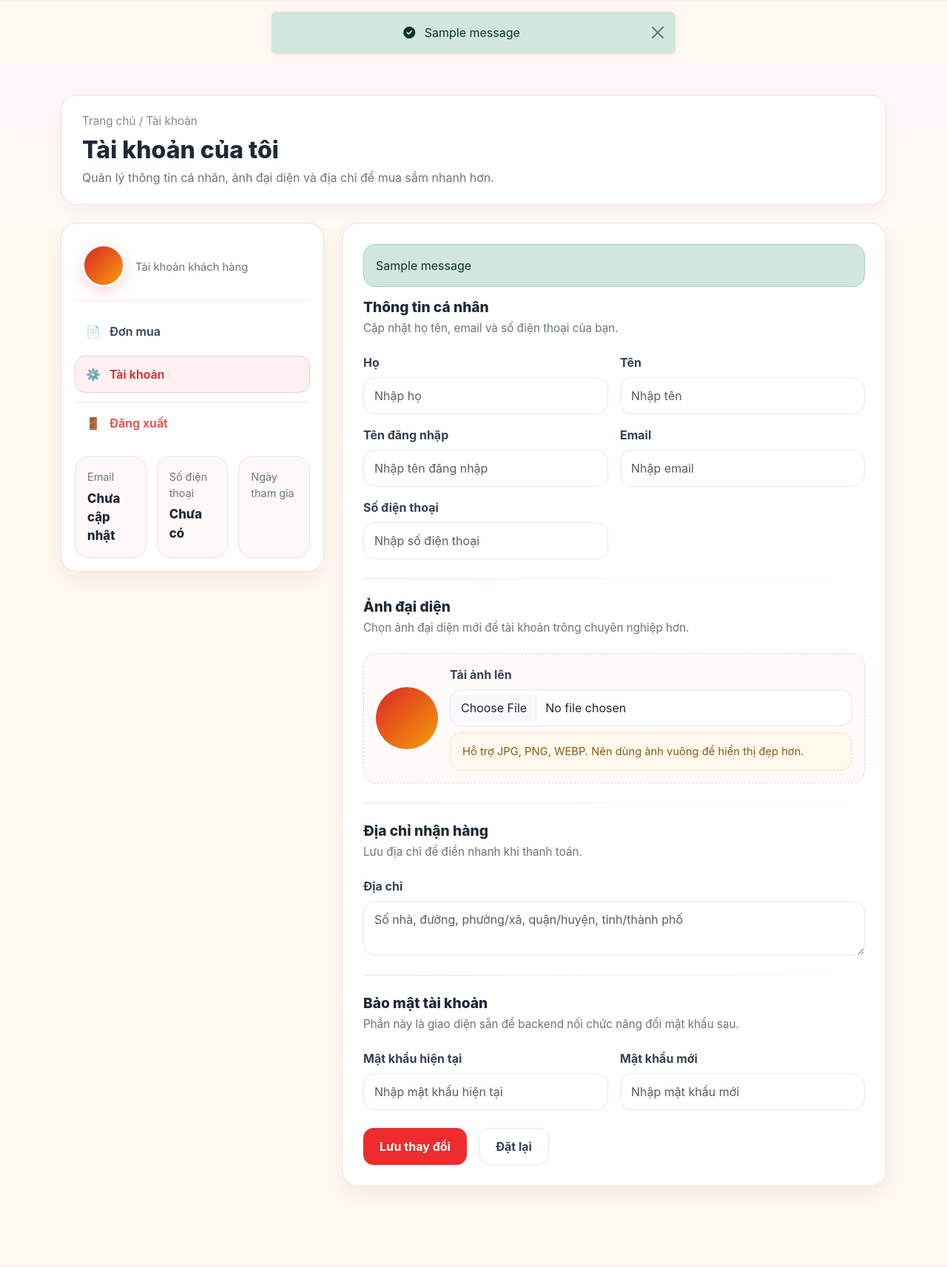
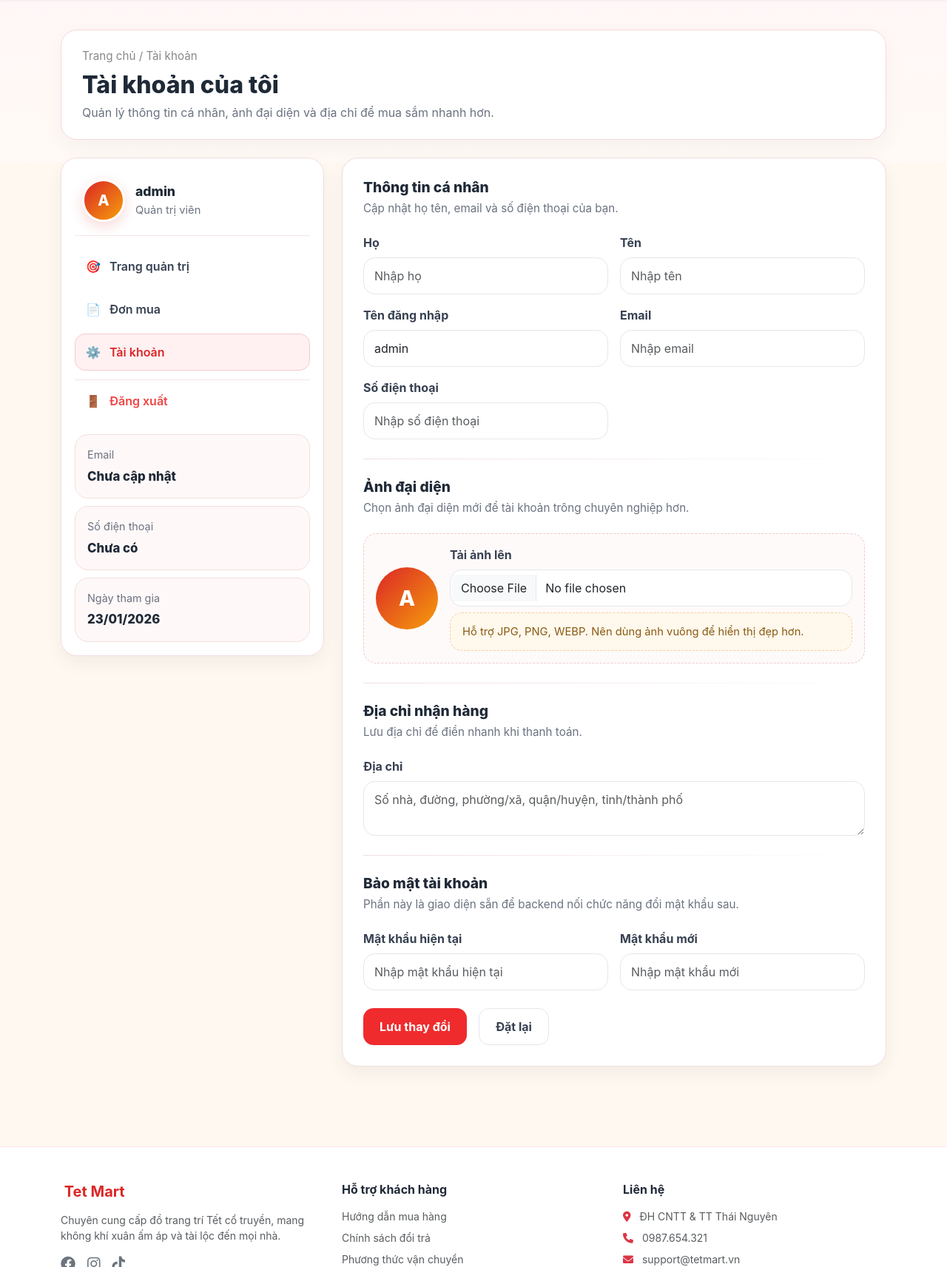
Before and after one commit to sonle-dev/TetMart-Core, a Django app: page /auth/account/ in a window 1280 px wide. Shown: the part 77-1790 px from the top of the page at 74% size. Run offline with Django 5.2, Linux system fonts and the light colour scheme; a user stored in the database is signed in; data comes from the database, SQL or seed files in the repository; tables that the repository leaves empty hold one stand-in row (values such as "Sample post"); one stand-in notice (Sample message) is shown.

Commit message:
feat: Hoàn thiện chức năng quản lí tài khoản

```diff
--- a/templates/base.html
+++ b/templates/base.html
@@ -131,24 +131,15 @@
     <main class="flex-grow-1">
 
         {% if messages %}
-            <div class="container mt-3">
-                <div class="row justify-content-center">
-                    <div class="col-md-6">
-                        {% for message in messages %}
-                            <div class="alert alert-{% if message.tags == 'error' %}danger{% else %}success{% endif %} alert-dismissible fade show shadow-sm border-0 text-center" role="alert">
-                                {% if message.tags == 'error' %}
-                                    <i class="fas fa-exclamation-triangle me-2"></i>
-                                {% else %}
-                                    <i class="fas fa-check-circle me-2"></i>
-                                {% endif %}
-                                {{ message }}
-                                <button type="button" class="btn-close" data-bs-dismiss="alert" aria-label="Close"></button>
-                            </div>
-                        {% endfor %}
-                    </div>
+            <div class="position-fixed start-50 translate-middle-x px-3"
+                style="top: 90px; z-index: 1080; width: min(92vw, 720px);">
+            {% for message in messages %}
+                <div class="alert alert-{{ message.tags|default:'success' }} shadow-sm border-0 mb-2 text-center">
+                {{ message }}
                 </div>
+            {% endfor %}
             </div>
-        {% endif %}
+            {% endif %}
 
         {% block content %}
         {% endblock %}
@@ -302,6 +293,12 @@ document.addEventListener('DOMContentLoaded', function () {
             }
         });
     });
+    document.querySelectorAll('.position-fixed .alert').forEach(function (el) {
+        setTimeout(function () {
+            el.style.opacity = '0';
+            setTimeout(() => el.remove(), 300);
+        }, 2500);
+    });
 });
 </script>
     {% block scripts %}{% endblock %}
--- a/templates/cart/cart_detail.html
+++ b/templates/cart/cart_detail.html
@@ -33,7 +33,7 @@
                             </div>
 
                             <div class="col-md-4 col-8">
-                                <a href="{% url 'product_detail' item.id %}" class="text-decoration-none text-dark">
+                                <a href="{% url 'product_detail' item.slug %}" class="text-decoration-none text-dark">
                                     <h6 class="fw-bold mb-1">{{ item.name }}</h6>
                                 </a>
                                 <div class="text-muted small">{{ item.category }}</div>
--- a/templates/includes/product_card.html
+++ b/templates/includes/product_card.html
@@ -2,7 +2,7 @@
 
 <div class="product-card h-100 d-flex flex-column">
     <div class="product-img-container">
-        <a href="{% url 'product_detail' p.id %}">
+        <a href="{% url 'product_detail' p.slug %}">
             <img src="{{ p.image }}" alt="{{ p.name }}">
         </a>
     </div>
@@ -13,7 +13,7 @@
             <small class="text-muted">{{ p.category }}</small>
         </div>
 
-        <a href="{% url 'product_detail' p.id %}" class="text-decoration-none text-reset">
+        <a href="{% url 'product_detail' p.slug %}" class="text-decoration-none text-reset">
             <h6 class="fw-bold mb-2">{{ p.name }}</h6>
         </a>
 
@@ -24,7 +24,7 @@
             </div>
 
             <div class="d-grid gap-2">
-                <a href="{% url 'product_detail' p.id %}" class="btn btn-primary-tet w-100">
+                <a href="{% url 'product_detail' p.slug %}" class="btn btn-primary-tet w-100">
                     Xem chi tiết
                 </a>
 
--- a/templates/includes/product_filters.html
+++ b/templates/includes/product_filters.html
@@ -4,7 +4,7 @@
   <div class="filter-card">
     <div class="filter-title">Bộ lọc</div>
 
-    <form method="get" action="{% url 'core:product_list' %}">
+    <form method="get" action="{% url 'product_list' %}">
       {% if filters.q %}
         <input type="hidden" name="q" value="{{ filters.q }}">
       {% endif %}
@@ -42,7 +42,7 @@
 
       <div class="d-grid gap-2 mt-3">
         <button type="submit" class="btn btn-outline-secondary">Áp dụng</button>
-        <a class="btn btn-light border" href="{% url 'core:product_list' %}">Xóa lọc</a>
+        <a class="btn btn-light border" href="{% url 'product_list' %}">Xóa lọc</a>
       </div>
     </form>
   </div>
--- a/templates/orders/order_success.html
+++ b/templates/orders/order_success.html
@@ -124,10 +124,10 @@
               </div>
 
               <div class="d-grid gap-3 mt-4">
-                <a href="{% url 'core:home' %}" class="btn btn-primary-tet btn-lg">
+                <a href="{% url 'home' %}" class="btn btn-primary-tet btn-lg">
                   Về trang chủ
                 </a>
-                <a href="{% url 'core:product_list' %}" class="btn btn-outline-tet btn-lg">
+                <a href="{% url 'product_list' %}" class="btn btn-outline-tet btn-lg">
                   Tiếp tục mua sắm
                 </a>
               </div>
--- a/templates/user/account.html
+++ b/templates/user/account.html
@@ -249,9 +249,22 @@
 
   .account-stat-grid {
     display: grid;
-    grid-template-columns: repeat(3, 1fr);
-    gap: 14px;
+    grid-template-columns: 1fr;
+    gap: 10px;
     margin-top: 20px;
+  }
+
+  .account-stat {
+    min-width: 0;
+    overflow: hidden;
+  }
+
+  .account-stat-value {
+    font-size: 0.95rem;
+    font-weight: 800;
+    color: #1f2937;
+    word-break: break-word;
+    overflow-wrap: anywhere;
   }
 
   .account-stat {
@@ -283,9 +296,16 @@
       grid-template-columns: 1fr;
     }
   }
+
+
+  .account-toast-wrap .alert {
+    box-shadow: 0 10px 30px rgba(0,0,0,0.12);
+    margin-bottom: 10px;
+  }
 </style>
 
 <section class="account-page">
+
   <div class="container">
     <div class="account-header">
       <div class="account-breadcrumb">Trang chủ / Tài khoản</div>
@@ -317,13 +337,13 @@
 
           <nav class="account-menu">
             {% if account_profile.is_staff %}
-              <a href="{% url 'dashboard:dashboard' %}">
+              <a href="{% url 'dashboard' %}">
                 <span>🎯</span>
                 <span>Trang quản trị</span>
               </a>
             {% endif %}
 
-            <a href="{% url 'my_orders' %}">
+            <a href="{% url 'orders:orders' %}">
               <span>📄</span>
               <span>Đơn mua</span>
             </a>
@@ -360,15 +380,6 @@
 
       <div class="col-lg-8">
         <div class="account-card">
-          {% if messages %}
-            <div class="mb-3">
-              {% for message in messages %}
-                <div class="alert alert-{{ message.tags|default:'info' }} rounded-4">
-                  {{ message }}
-                </div>
-              {% endfor %}
-            </div>
-          {% endif %}
 
           <form method="post" enctype="multipart/form-data">
             {% csrf_token %}
@@ -576,6 +587,7 @@
         reader.readAsDataURL(file);
       });
     }
+
   });
 </script>
 {% endblock %}
--- a/users/views.py
+++ b/users/views.py
@@ -1,5 +1,5 @@
 from django.shortcuts import render, redirect, get_object_or_404
-from django.contrib.auth import login, logout, authenticate
+from django.contrib.auth import login, logout, authenticate, update_session_auth_hash
 from django.contrib.auth.forms import AuthenticationForm
 from django.contrib import messages
 from django.contrib.auth.decorators import login_required, user_passes_test
@@ -148,4 +148,65 @@ def report_view(request):
 
 @login_required(login_url='login')
 def account_view(request):
-    return render(request, 'user/account.html')
+    user = request.user
+
+    if request.method == 'POST':
+        user.first_name = request.POST.get('first_name', '').strip()
+        user.last_name = request.POST.get('last_name', '').strip()
+        user.email = request.POST.get('email', '').strip()
+        user.phone = request.POST.get('phone', '').strip()
+        user.address = request.POST.get('address', '').strip()
+
+        new_username = request.POST.get('username', '').strip()
+        if new_username and new_username != user.username:
+            UserModel = user.__class__
+            if UserModel.objects.filter(username=new_username).exclude(pk=user.pk).exists():
+                messages.error(request, 'Tên đăng nhập đã tồn tại.')
+            else:
+                user.username = new_username
+
+        avatar = request.FILES.get('avatar')
+        if avatar:
+            user.avatar = avatar
+
+        current_password = request.POST.get('current_password', '')
+        new_password = request.POST.get('new_password', '')
+
+        if current_password or new_password:
+            if not current_password or not new_password:
+                messages.error(request, 'Vui lòng nhập đủ mật khẩu hiện tại và mật khẩu mới.')
+            elif not user.check_password(current_password):
+                messages.error(request, 'Mật khẩu hiện tại không đúng.')
+            else:
+                user.set_password(new_password)
+                update_session_auth_hash(request, user)
+                messages.success(request, 'Đã cập nhật mật khẩu.')
+
+        user.save()
+        messages.success(request, 'Đã cập nhật thông tin tài khoản.')
+        return redirect('account')
+
+    full_name = user.get_full_name() or user.username
+    avatar_url = user.avatar.url if user.avatar else ''
+
+    context = {
+        'account_profile': {
+            'full_name': full_name,
+            'avatar_url': avatar_url,
+            'avatar_initial': (user.username[:1] or 'U').upper(),
+            'is_staff': user.is_staff,
+            'email': user.email,
+            'phone': user.phone,
+            'joined_at': user.date_joined,
+        },
+        'form_data': {
+            'first_name': user.first_name,
+            'last_name': user.last_name,
+            'username': user.username,
+            'email': user.email,
+            'phone': user.phone,
+            'address': user.address,
+        }
+    }
+
+    return render(request, 'user/account.html', context)
```
Also changed, not shown: products/views.py (+20 -1 lines), templates/product_detail.html (+7 -7 lines).
